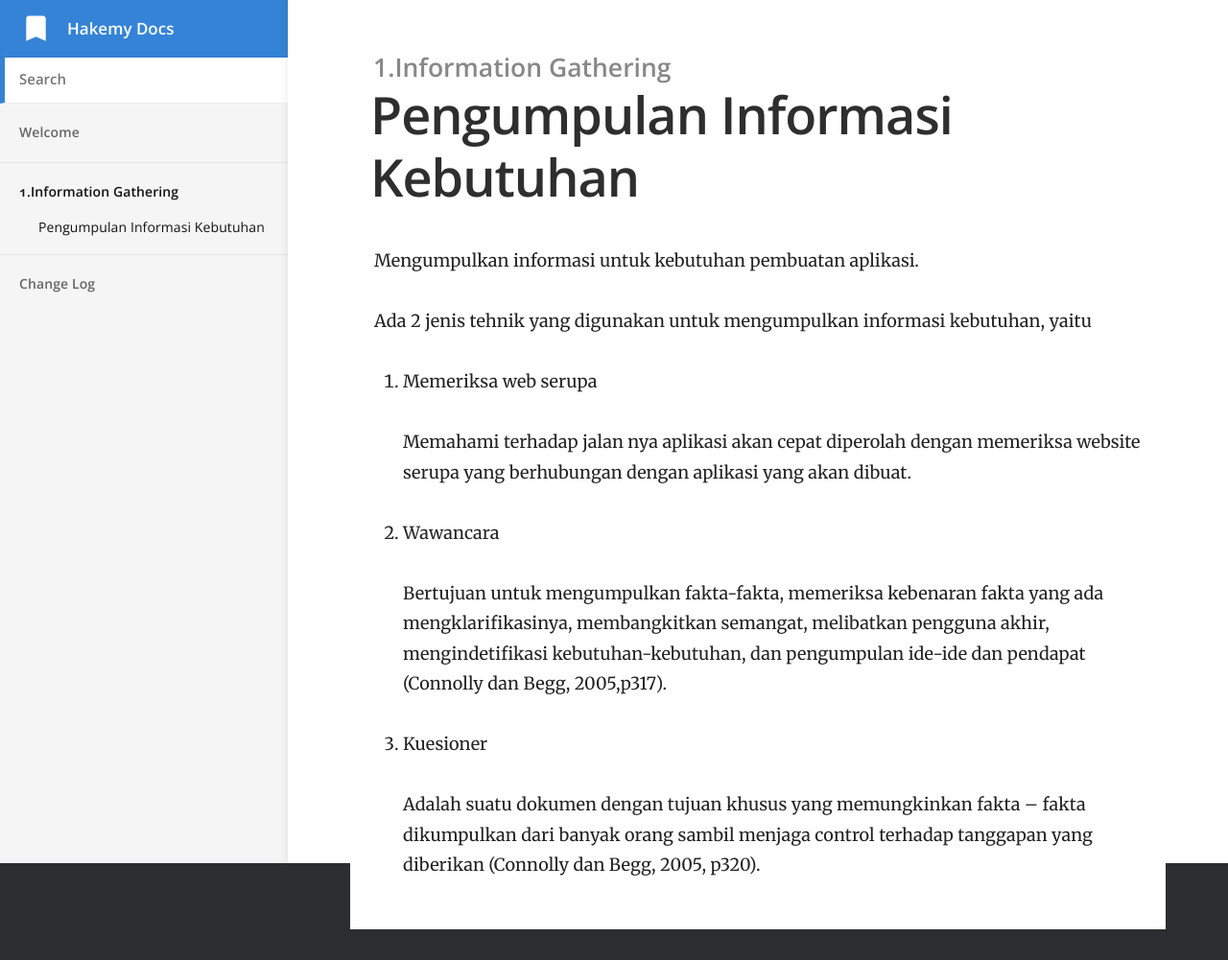
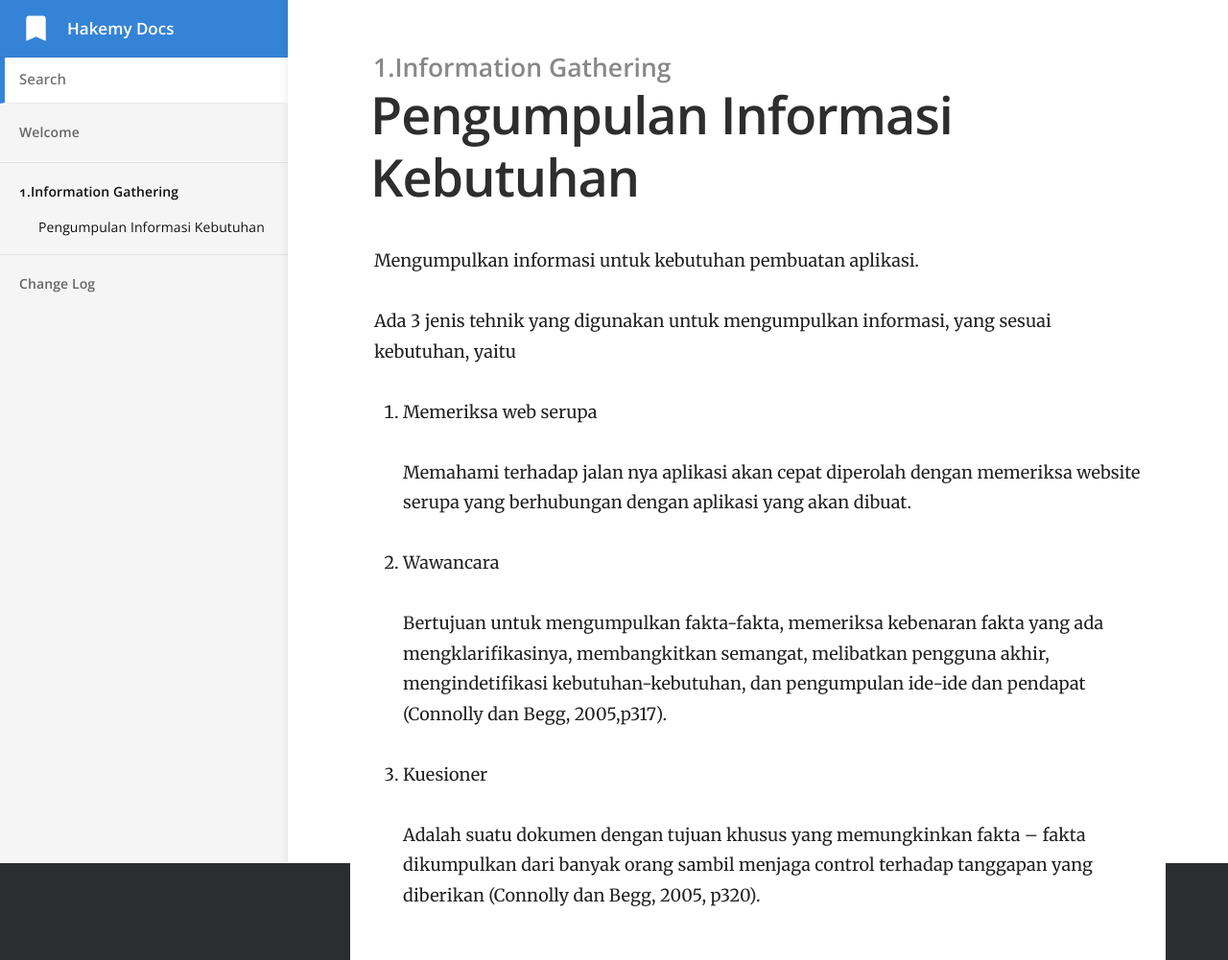
Before and after one commit to hanyakita-group/hakemy-docs, a Jekyll site: the page built from _posts/2021-08-28-pengumpulan-informasi-kebutuhan.md, in a window 1280 px wide. Shown: the whole page at 96% size. Built offline with Jekyll 4.4.1, drawn with Linux system fonts in a browser that asks for light colours; before the commit the page ends 969 px from its top, so only the background shows below that.

Commit message:
Update 2021-08-28-pengumpulan-informasi-kebutuhan.md

```diff
--- a/_posts/2021-08-28-pengumpulan-informasi-kebutuhan.md
+++ b/_posts/2021-08-28-pengumpulan-informasi-kebutuhan.md
@@ -5,7 +5,7 @@ order: '1'
 ---
 Mengumpulkan informasi untuk kebutuhan pembuatan aplikasi.
 
-Ada 2 jenis tehnik yang digunakan untuk mengumpulkan informasi kebutuhan, yaitu
+Ada 3 jenis tehnik yang digunakan untuk mengumpulkan informasi, yang sesuai kebutuhan, yaitu
 
 1. Memeriksa web serupa
 
```
